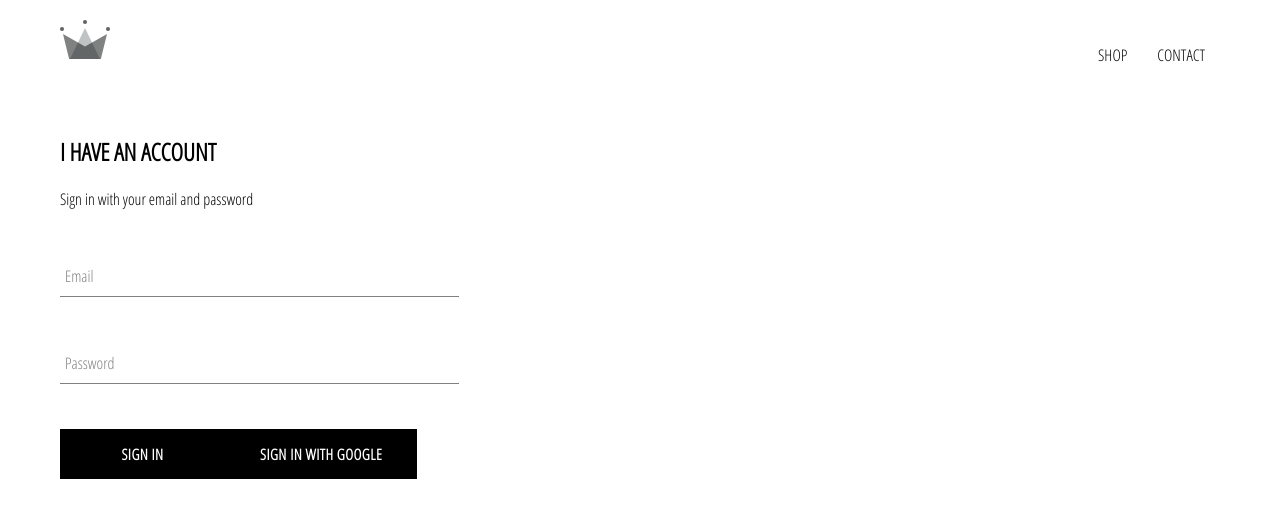
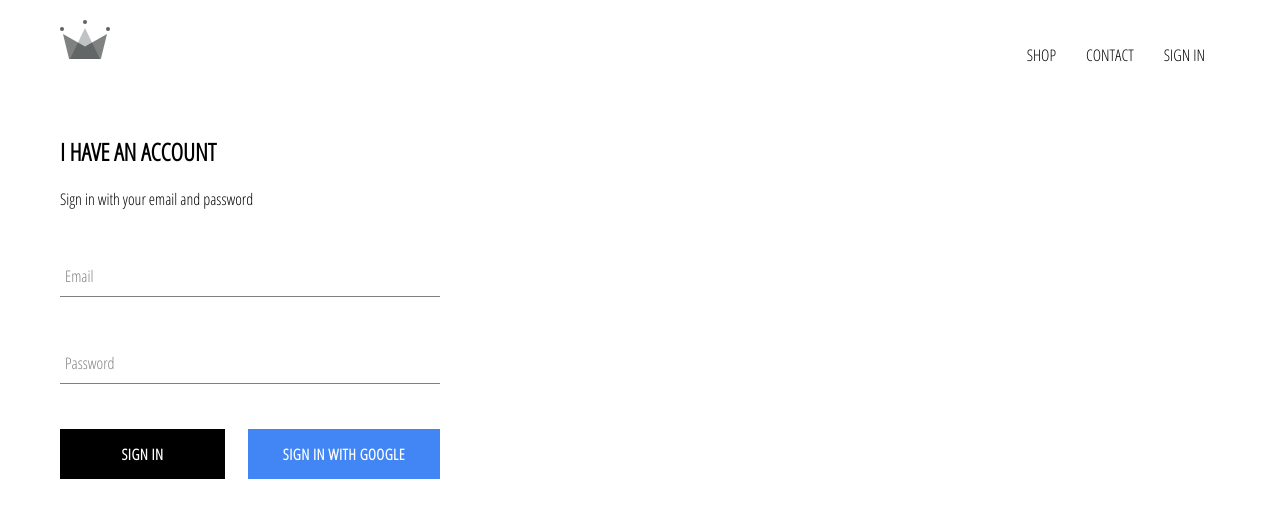
Before and after one commit to IdleScV/crwn-clothing, a React (Create React App) app: page /signin in a window 1280 px wide. Shown: the top 518 px of the page. Built offline with nearby package versions, Linux system fonts and the light colour scheme; no server answers.

Commit message:
added signin and sign out
added sign in and sign out with google auth
added style for google sign in buttons
added sign-in sign-out button on header

```diff
--- a/src/App.css
+++ b/src/App.css
@@ -7,3 +7,7 @@
 	text-decoration: none;
 	color: black;
 }
+
+* {
+	box-sizing: border-box;
+}
--- a/src/App.js
+++ b/src/App.js
@@ -6,11 +6,35 @@
 import HomePage from './pages/homepage/homepage.component';
 import ShopPage from './pages/shop/shop.component';
 import Header from './components/header/header.component';
+import { auth } from './firebase/firebase.utils';
 
-function App() {
+class App extends React.Component {
+	constructor() {
+		super();
+
+		this.state = {
+			currentUser: null
+		};
+	}
+
+	unsubscribeFromAuth = null
+
+	componentDidMount() {
+		auth.onAuthStateChanged((user) => {
+			this.setState({ currentUser: user });
+
+			console.log(`user ${user.displayName} is signed in with ${user.email}`);
+		});
+	}
+
+	componenetWillUnmount(){
+		this.unsubscribeFromAuth();
+	}
+
+	render() {
 		return (
 			<div>
-			<Header />
+				<Header currentUser={this.state.currentUser}/>
 				<Switch>
 					<Route exact path="/" component={HomePage} />
 					<Route path="/shop" component={ShopPage} />
@@ -19,5 +43,6 @@
 			</div>
 		);
 	}
+}
 
 export default App;
--- a/src/components/custom-button/custom-button.component.jsx
+++ b/src/components/custom-button/custom-button.component.jsx
@@ -2,8 +2,8 @@
 
 import './custom-button.styles.scss';
 
-const CustomButton = ({ children, ...otherProps }) => (
-	<button className="custom-button" {...otherProps}>
+const CustomButton = ({ children, isGoogleSignIn, ...otherProps }) => (
+	<button className={`${isGoogleSignIn ? 'google-sign-in' : ''} custom-button`} {...otherProps}>
 		{children}
 	</button>
 );
--- a/src/components/custom-button/custom-button.styles.scss
+++ b/src/components/custom-button/custom-button.styles.scss
@@ -19,4 +19,14 @@
 		color: black;
 		border: 1px solid black;
 	}
+
+	&.google-sign-in {
+		background: #4285f4;
+		color: white;
+
+		&:hover {
+			background-color: #357ae8;
+			border: none;
+		}
+	}
 }
--- a/src/components/header/header.component.jsx
+++ b/src/components/header/header.component.jsx
@@ -1,11 +1,13 @@
 import React from 'react';
 import { Link } from 'react-router-dom';
+
+import { auth } from '../../firebase/firebase.utils';
 
 import { ReactComponent as Logo } from '../assets/crown.svg';
 
 import './header.styles.scss';
 
-const Header = () => (
+const Header = ({ currentUser }) => (
 	<div className="header">
 		<Link to="/">
 			<Logo className="logo" />
@@ -17,6 +19,13 @@
 			<Link className="option" to="CONTACT">
 				CONTACT
 			</Link>
+			{currentUser ? (
+				<div className="option" onClick={() => auth.signOut()}>
+					SIGN OUT
+				</div>
+			) : (
+				<Link className="option" to="/signin" >SIGN IN</Link>
+			)}
 		</div>
 	</div>
 );
--- a/src/components/header/header.styles.scss
+++ b/src/components/header/header.styles.scss
@@ -20,6 +20,7 @@
 
 		.option {
 			padding: 10px 15px;
+			cursor: pointer;
 		}
 	}
 }
--- a/src/components/sign-in/sign-in.component.jsx
+++ b/src/components/sign-in/sign-in.component.jsx
@@ -41,7 +41,7 @@
 						type="email"
 						handleChange={this.handleChange}
 						label="Email"
-						required="true"
+						required
 					/>
 					<FormInput
 						name="password"
@@ -49,10 +49,14 @@
 						type="password"
 						handleChange={this.handleChange}
 						label="Password"
-						required="true"
+						required
 					/>
-					<CustomButton type="submit">Sign In</CustomButton>
-					<CustomButton onClick={signInWithGoogle}>Sign in With Google</CustomButton>
+					<div className="buttons">
+						<CustomButton type="submit">Sign In</CustomButton>
+						<CustomButton onClick={signInWithGoogle} isGoogleSignIn>
+							Sign in With Google
+						</CustomButton>
+					</div>
 				</form>
 			</div>
 		);
--- a/src/components/sign-in/sign-in.styles.scss
+++ b/src/components/sign-in/sign-in.styles.scss
@@ -1,9 +1,14 @@
 .sign-in {
-	width: 30vw;
+	width: 380px;
 	display: flex;
 	flex-direction: column;
 
 	.title {
 		margin: 10px 0;
 	}
+
+	.buttons {
+		display: flex;
+		justify-content: space-between;
+	}
 }
```
Lines whose indentation alone changed are shown as unchanged.
